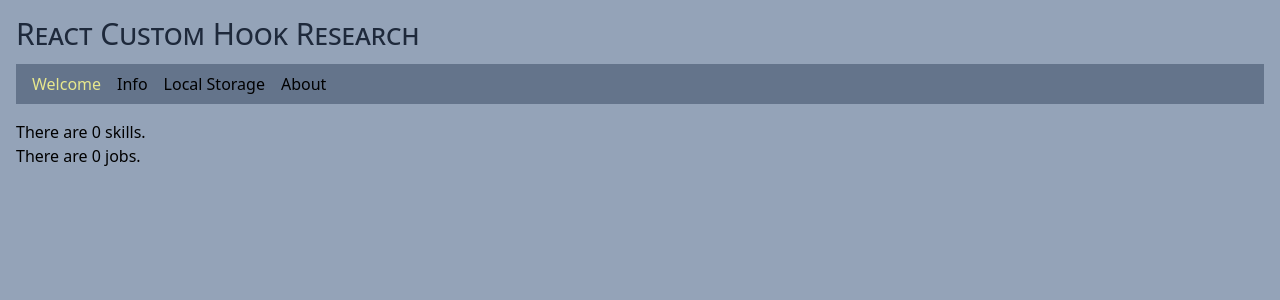
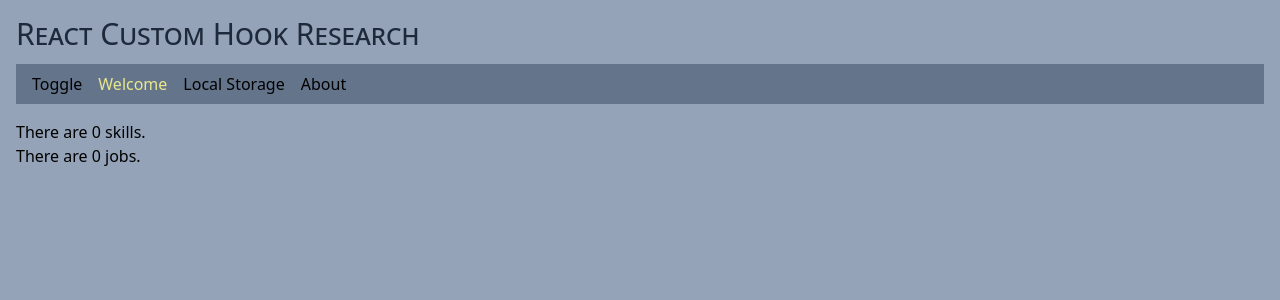
Before and after one commit to edwardtanguay/et770-react-custom-hooks, a React (Vite) app: page /welcome in a window 1280 px wide. Shown: the top 300 px of the page. Built offline with nearby package versions, Linux system fonts and the light colour scheme; no server answers.

Commit message:
page toggle in

```diff
--- a/src/components/Nav.tsx
+++ b/src/components/Nav.tsx
@@ -3,8 +3,8 @@ import { NavLink } from "react-router-dom";
 export const Nav = () => {
 	return <nav>
 		<ul className="flex gap-4 bg-slate-500 px-4 py-2 content">
+			<li><NavLink to="/toggle">Toggle</NavLink></li>
 			<li><NavLink to="/welcome">Welcome</NavLink></li>
-			<li><NavLink to="/info">Info</NavLink></li>
 			<li><NavLink to="/local-storage">Local Storage</NavLink></li>
 			<li><NavLink to="/about">About</NavLink></li>
 		</ul>
--- a/src/main.tsx
+++ b/src/main.tsx
@@ -3,7 +3,7 @@ import App from "./App.tsx";
 import { createBrowserRouter, Navigate, RouterProvider } from "react-router-dom";
 import "./index.scss";
 import { PageWelcome } from "./pages/PageWelcome.tsx";
-import { PageInfo } from "./pages/PageInfo.tsx";
+import { PageToggle } from "./pages/PageToggle.tsx";
 import { PageAbout } from "./pages/PageAbout.tsx";
 import { Page404 } from "./pages/Page404.tsx";
 import { PageLocalStorage } from "./pages/PageLocalStorage.tsx";
@@ -19,8 +19,8 @@ const router = createBrowserRouter([
 				element: <PageWelcome />,
 			},
 			{
-				path: "info",
-				element: <PageInfo />,
+				path: "toggle",
+				element: <PageToggle />,
 			},
 			{
 				path: "local-storage",
--- a/src/pages/PageInfo.tsx
+++ b/src/pages/PageToggle.tsx
@@ -1,6 +1,6 @@
 import { useToggle } from "../hooks/useToggle";
 
-export const PageInfo = () => {
+export const PageToggle = () => {
 	const [isOnline, toggleIsOnline] = useToggle();
 	const [isProcessing, toggleIsProcessing] = useToggle();
 	return (
```
